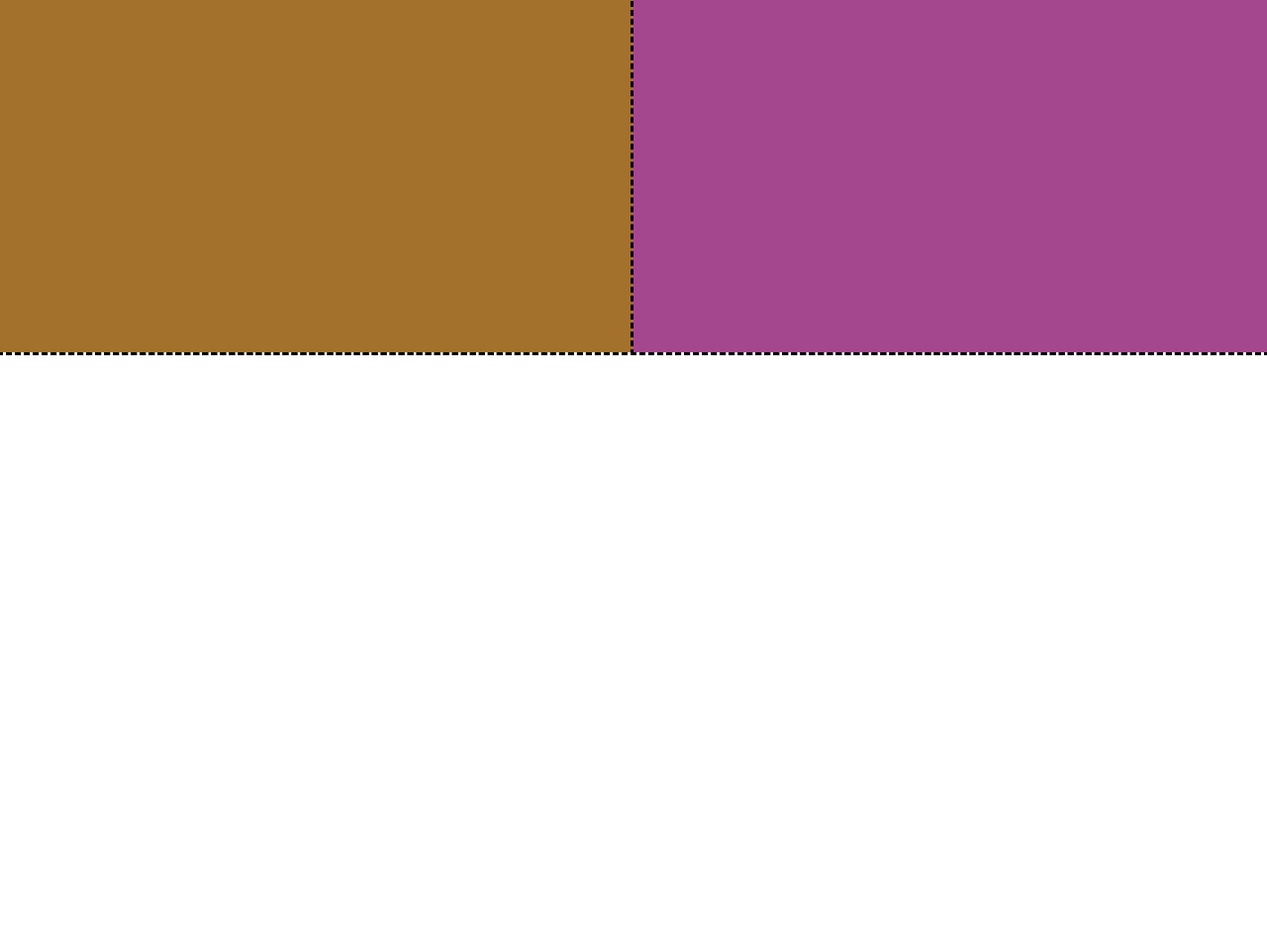
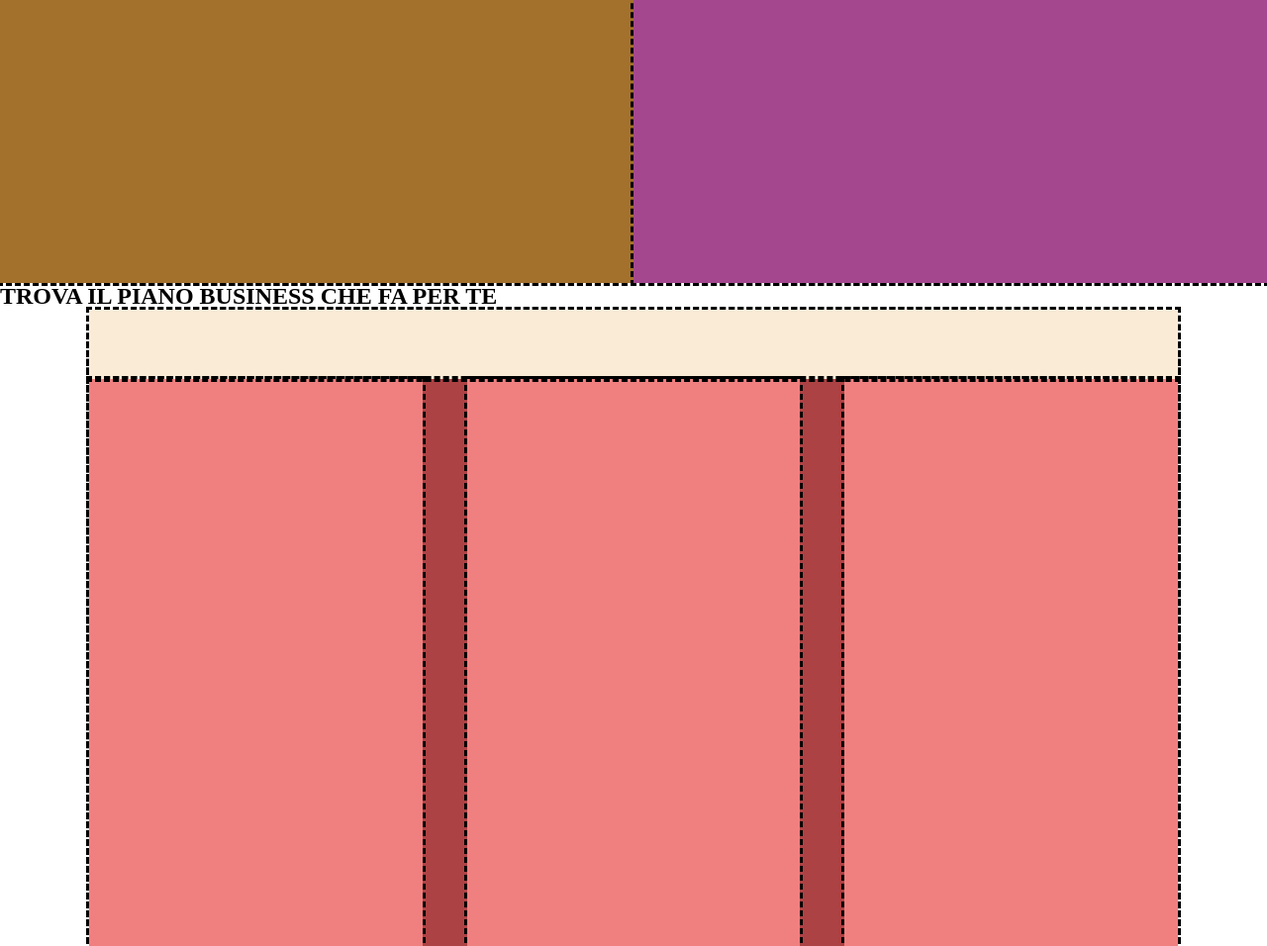
Before and after one commit to ChristianMazzaro/htmlcss-dropbox, a plain HTML site: page index.html in a window 1280 px wide. Shown: the part 364-1320 px from the top of the page at 99% size. Before the commit the page ends 800 px from the top, so only its background shows below. Drawn offline with Linux system fonts and the light colour scheme.

Commit message:
Update struttura main

```diff
--- a/css/style.css
+++ b/css/style.css
@@ -22,6 +22,26 @@ GENERAL
     flex-wrap: wrap;
 }
 
+
+.my-row-main-1{
+    display: flex;
+    flex-wrap: wrap;
+}
+
+
+
+.my-row-main-2{
+    display: flex;
+    flex-wrap: wrap;
+    gap: 45px;
+}
+
+
+
+.container{
+    width: 100%;
+    margin: 0 auto;
+}
 
 /*
 
@@ -66,6 +86,7 @@ Debug
     outline: 3px dashed black;
     width: 100%;
     height: 70px;
+    position: fixed;
 }
 
 
@@ -80,7 +101,7 @@ Debug
     background-color: rgb(63, 146, 177);
     outline: 3px dashed black;
     width: calc(100% / 2);
-    height: 650px;
+    height: 70px;
     align-self: flex-end;
     display: flex;
 }
@@ -108,3 +129,34 @@ Debug
     height: 650px;
     align-self: flex-end;
 }
+
+.debug main section .container{
+    background-color: rgb(173, 66, 68);
+    outline: 3px dashed black;
+    width: 1100px;
+    height: 1150px;
+    margin: 0 auto;
+}
+
+
+.debug main section .container .my-row-main-1{
+    width: 100%;
+    height: 70px;
+    background-color: antiquewhite;
+    outline: 3px dashed black;
+
+}
+
+
+.debug main section .container .my-row-main-2{
+    width: 100%;
+    height: calc(100% - 70px);
+    outline: 3px dashed black;
+}
+
+.debug main section .container .my-row-main-2 .main-col-1_3{
+    width: calc((100% / 3) - 30px);
+    height: 100%;
+    outline: 3px dashed black;
+    background-color: lightcoral;
+}
--- a/index.html
+++ b/index.html
@@ -20,7 +20,7 @@
     <header>
 
             <!-- Inizio header-top-->
-             <section class="header-top">
+            <section class="header-top">
 
                 <!-- Inizio my-row-->
                 <div class="my-row">
@@ -41,8 +41,8 @@
                 </div>
                 <!-- fine my-row-->
 
-             </section>
-             <!-- fine header-top-->
+            </section>
+            <!-- fine header-top-->
 
             <!-- Inizio header-bottom-->
             <section class="header-bottom">
@@ -74,9 +74,39 @@
     <!-- Inizio main-->
     <main>
 
+        <!-- Inizio prima sezione main-->
         <section>
 
+            <h1>TROVA IL PIANO BUSINESS CHE FA PER TE</h1>
+
+            <!-- Inizio container main-->
+            <div class="container">
+
+                <!-- Inizio my-row 1 main-->
+                <div class="my-row-main-1">
+
+                </div>
+                <!-- fine my-row 1 main-->
+
+                <!-- Inizio my-row 2 main-->
+                <div class="my-row-main-2">
+
+                    <div class="main-col-1_3"></div>
+
+                    <div class="main-col-1_3"></div>
+
+                    <!-- Inizio colonna 1/3 main-->
+                    <div class="main-col-1_3"></div>
+                    <!-- fine colonna 1/3 main-->
+
+                </div>
+                <!-- fine my-row 2 main-->
+
+            </div>
+            <!-- fine contenitore main-->
+
         </section>
+        <!--fine prima sezione main-->
 
 
 
```
